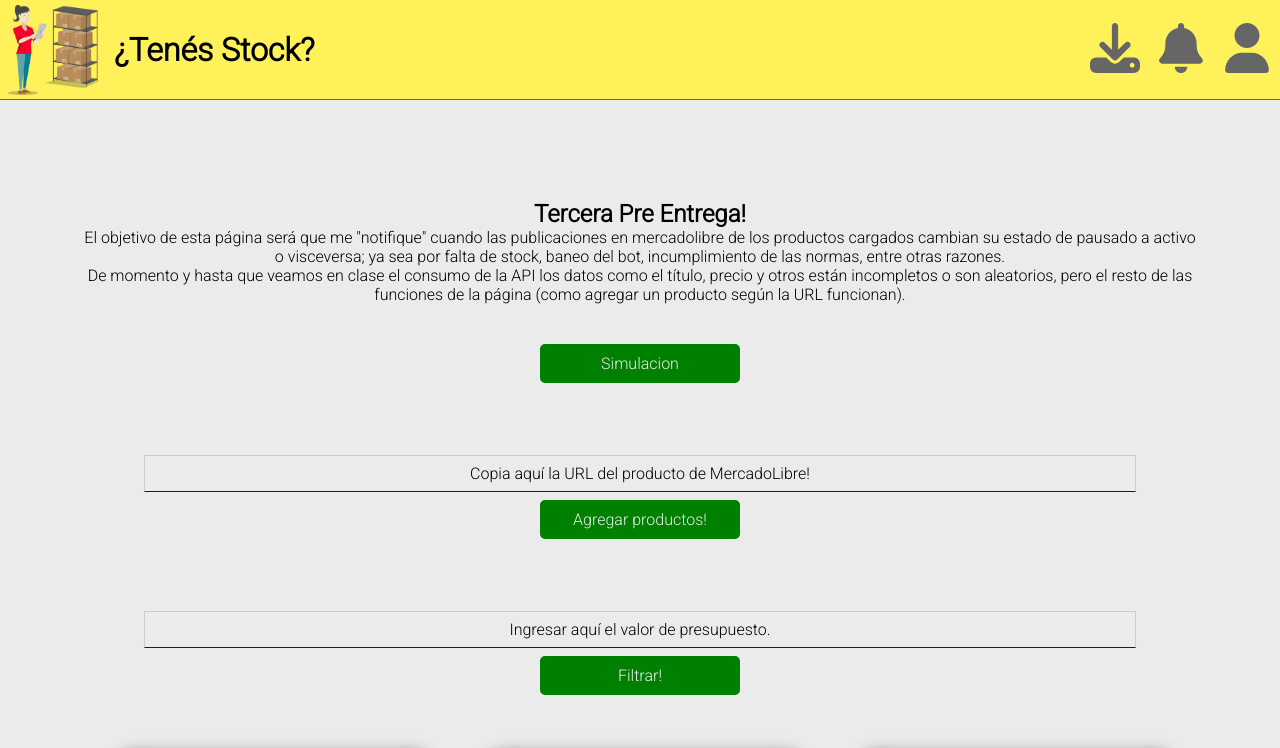
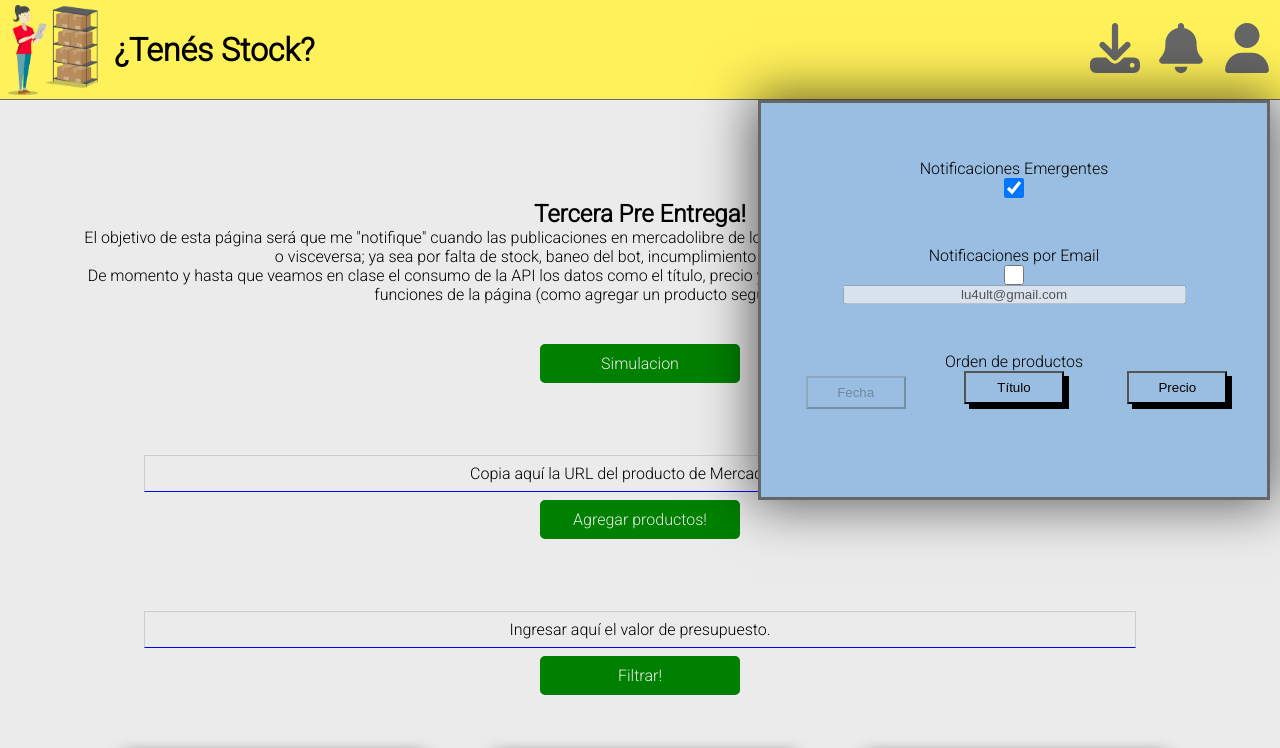
Before and after one commit to lu4ult/entregas-coderhouse-javascript, a plain HTML site: page index.html in a window 1280 px wide. Both pictures are taken after a click on the button 1247 px from the left and 49 px from the top of the page. Shown: the top 748 px of the page. Drawn offline with nearby package versions, Linux system fonts and the light colour scheme; some packages are replaced by stand-ins of ours; a script that the page names is missing.

Commit message:
se agrega configuración del usuario

```diff
--- a/index.html
+++ b/index.html
@@ -49,6 +49,20 @@
       <article>De momento y hasta que veamos en clase el consumo de la API los datos como el título, precio y otros están incompletos o son aleatorios, pero el resto de las</article>
       <article>funciones de la página (como agregar un producto según la URL funcionan).</article>
 
+      <div class="notificacionesContenedor oculto" id="notificacionesContenedor"><strong>Sin Notificaciones!</strong></div>
+      <div class="configuracionUsuarioContenedor oculto" id="configuracionUsuarioContenedor">
+        <span>Notificaciones Emergentes</span>
+        <input type="checkbox" id="notificPopUp">
+        <span>Notificaciones por Email</span>
+        <input type="checkbox" id="notificEmail">
+        <input type="email" value="email@gmail.com" id="userEmail">
+        <span>Orden de productos</span>
+        <div class="botonesOrdenContenedor">
+          <button class="botSetOrder" onclick="setListOrder(0)" id="botonOrder0">Fecha</button>
+          <button class="botSetOrder" onclick="setListOrder(1)" id="botonOrder1">Título</button>
+          <button class="botSetOrder" onclick="setListOrder(2)" id="botonOrder2">Precio</button>
+        </div>
+      </div>
       <div class="simulacion">
         <button onclick="simulacion();">Simulacion</button>
       </div>
@@ -57,8 +71,6 @@
         <input type="text" id="urlInput" value="Copia aquí la URL del producto de MercadoLibre!">
         <button id="botonAgregarProductos">Agregar productos!</button>
       </div>
-
-      <div class="notificacionesContenedor oculto" id="notificacionesContenedor"><strong>Sin Notificaciones!</strong></div>
 
       <div class="presupuesto">
         <input type="text" id="presupuestoInput" value="Ingresar aquí el valor de presupuesto.">
--- a/script.js
+++ b/script.js
@@ -2,6 +2,7 @@
 /**********************     VARIABLES GENERALES Y OBJETOS      ***********************************************************************************/
 let produccion = "https://friendly-bublanina-3c840e.netlify.app/" === window.location.href || "https://lu4ult.github.io/entregas-coderhouse-javascript/" === window.location.href;
 let configuracionUsuario;
+//let comoOrdernarProductos = 3;
 //let emailDelUsuario = "lu4ult@gmail.com";
 
 
@@ -18,16 +19,9 @@ class Producto {
         this.imgUrl = imgUrl;
     }
 
-    //método:                                                                                       //A implementar en un futuro
-    // vender(cantidad) {
-    //     this.stock = this.stock + cantidad;
-    // }
-    // activar() {
-    //     this.estado = true;
-    // }
-    // pausar() {
-    //     this.estado = false;
-    // }
+    update() {
+        this.fecha = new Date();
+    }
 }
 
 class Notificacion {
@@ -98,7 +92,7 @@ notificacionesLeidasLocal.forEach(e => {
 });
 
 let userConfigAsJson = JSON.parse(localStorage.getItem("tenes-stock_configuracion-usuario"));
-configuracionUsuario = new userConfig(userConfigAsJson[0]['notificPopUp'],userConfigAsJson[0]['notificEmail'],userConfigAsJson[0]['email']);
+configuracionUsuario = new userConfig(userConfigAsJson[0]['notificPopUp'],userConfigAsJson[0]['notificEmail'],userConfigAsJson[0]['email'],userConfigAsJson[0]['listOrder']);
 
 
 /**********************     FUNCIONES GENERALES      ***********************************************************************************/
@@ -235,6 +229,8 @@ function llamarApiMeli(idMeli) {
             //console.log(typeof(_estado) + "-" + typeof(objetoActual.estado));
             //console.log(_estado + "-" + objetoActual.estado)
             console.log("cambio de estado: " + objetoActual.titulo);
+
+            objetoActual.update();
 
             //TODO: ver cómo refactorizar
             let str = _titulo;
@@ -398,12 +394,23 @@ function reconstruirDom() {
     document.getElementById("productosContenedor").innerHTML = "";
     document.getElementById("notificacionesContenedor").innerHTML = "";
 
-    //notificaciones.reverse();
-   // productos.sort((a,b) => b.fecha - a.fecha);                 //Ordenamos los productos por fecha en que se agregaron.
+    switch(configuracionUsuario.listOrder) {
+        case 0: {
+            productos.sort((a,b) => b.fecha - a.fecha);
+            break;
+        }
+        case 1: {
+            productos.sort((a, b) => a.titulo.localeCompare(b.titulo));
+            break;
+        }
+        case 2: {
+            productos.sort((a,b) => a.precio - b.precio);
+            break;
+        }
+    }
     notificaciones.sort((a,b) => b.fecha - a.fecha);
 
     productos.forEach(e => {
-        //console.log(e)
         cargarProductoADom(e);
     });
 
@@ -413,6 +420,17 @@ function reconstruirDom() {
 
     localStorage.setItem("tenes-stock_productos",JSON.stringify(productos));
     localStorage.setItem("tenes-stock_notificaciones",JSON.stringify(notificaciones));
+    localStorage.setItem("tenes-stock_configuracion-usuario","["+JSON.stringify(configuracionUsuario)+"]");
+
+    document.getElementById("notificPopUp").checked = configuracionUsuario.notificPopUp;
+    document.getElementById("notificEmail").checked = configuracionUsuario.notificEmail;
+    document.getElementById("userEmail").value = configuracionUsuario.email;
+
+    document.getElementById("userEmail").disabled = !configuracionUsuario.notificEmail;
+    let botonesSeleccionOrden = document.querySelectorAll(".botSetOrder");
+    botonesSeleccionOrden.forEach(e => {e.disabled = false;});
+    botonesSeleccionOrden[configuracionUsuario.listOrder].disabled=true;
+
 
     //TODO: analizar si realmente tiene que hacerlo para evitar agregar al stack innecesariamente: utilizar querySelector(clase) y chequear si es undefined
     setTimeout(() => {
@@ -508,7 +526,16 @@ botonGeneradorRandom.onclick = () => {
 
 let botonNotificaciones = document.getElementById("botonNotificaciones");
 botonNotificaciones.onclick = () => {
+   // let elementosActivos = document.querySelectorAll(".oculto");
+    //console.log(elementosActivos);
+    document.getElementById("configuracionUsuarioContenedor").classList.add("oculto");
     document.getElementById("notificacionesContenedor").classList.toggle("oculto");
+};
+
+let botonConfiguracion = document.getElementById("botonConfiguracion");
+botonConfiguracion.onclick = () => {
+    document.getElementById("notificacionesContenedor").classList.add("oculto");
+    document.getElementById("configuracionUsuarioContenedor").classList.toggle("oculto");
 };
 
 
@@ -601,7 +628,7 @@ if(produccion) {
 
 reconstruirDom();
 
-if(!produccion) {
+//if(produccion) {
     setInterval(() => {
         //console.log(".")
         //console.clear();
@@ -609,24 +636,19 @@ if(!produccion) {
             setTimeout(() => {llamarApiMeli(e.idMeli)},Math.floor(10+Math.random()*300))
         });
         //reconstruirDom();
-    },1*10*1000);
+    },1*30*1000);
 
-}
+//}
 
 
 //En el primer inicio llamamos a la API ni bien carga la página para que se muestre actualizado todo, y colocamos para que una vez por minuto llame a actualizar.
 
 
-// Toastify({
-//     text: "This is a toast",
-//     duration: 3000
-//     }).showToast();
-
 function showToastiFy(status, titulo) {
     console.log("Toastify: " + status + "-" + titulo);
     Toastify({
         text: titulo,
-        duration: 15000,
+        duration: 1500,
         //destination: "https://github.com/apvarun/toastify-js",
         //newWindow: true,
         close: true,
@@ -643,3 +665,33 @@ function showToastiFy(status, titulo) {
         //onClick: function(){} // Callback after click
       }).showToast();
 }
+
+//////////////////////////
+let inputNotificPopUp = document.getElementById("notificPopUp");
+inputNotificPopUp.onchange = () => {
+    configuracionUsuario.notificPopUp = inputNotificPopUp.checked;
+    reconstruirDom();
+}
+
+let inputNotificEmail = document.getElementById("notificEmail");
+inputNotificEmail.onchange = () => {
+    let active = inputNotificEmail.checked;
+    configuracionUsuario.notificEmail = active;
+    reconstruirDom();
+}
+
+let inputEmail = document.getElementById("userEmail");
+inputEmail.onchange = () => {
+    configuracionUsuario.email = inputEmail.value;
+    reconstruirDom();
+}
+
+function setListOrder(seleccion) {
+    console.log("order: " + seleccion)
+    configuracionUsuario.listOrder = seleccion;
+
+
+    reconstruirDom();
+
+
+}
--- a/styles.scss
+++ b/styles.scss
@@ -385,7 +385,7 @@ body {
     }
 }
 
-.notificacionesContenedor {
+.notificacionesContenedor, .configuracionUsuarioContenedor {
     position: fixed;
     width: 40vw;
     height: auto;
@@ -403,6 +403,9 @@ body {
     flex-direction: column;
     padding: 0.5rem;
     box-shadow: 0px 0px 50px 5px rgba(0,0,0,0.6);
+}
+
+.notificacionesContenedor {
     div {
         width: 100%;
         height: 100%;
@@ -426,6 +429,57 @@ body {
         span {
             text-align: left;
         }
+    }
+}
+
+
+// .configuracionUsuarioContenedor {
+//     border: 3px solid blue;
+//     width: 40vw;
+//     @include centrarConFlex(1);
+// }
+
+.configuracionUsuarioContenedor {
+    @include centrarConFlex(1);
+    justify-content: start;
+    span {
+        padding-top: 3rem;
+    }
+
+
+    input[type=checkbox] {
+        border: 5px solid violet;
+        height: 20px;
+        aspect-ratio: 1;
+    }
+
+    input[type=email] {
+        width: 70%;
+        text-align: center;
+    }
+
+    .botonesOrdenContenedor {
+        width: 100%;
+        @include centrarConFlex(0);
+        justify-content: space-around;
+
+        button {
+            cursor: pointer;
+            background-color: inherit;
+            width: 100px;
+            aspect-ratio: 3/1;
+            box-shadow: 5px 5px black;
+            &:active {
+                transform: translate(5px,5px);
+            }
+
+            &:disabled {
+                cursor: initial;
+                box-shadow: none;
+                transform: translate(5px,5px);
+            }
+        }
+
     }
 }
 
```
Also changed, not shown: css/styles.css, 1 other file.
